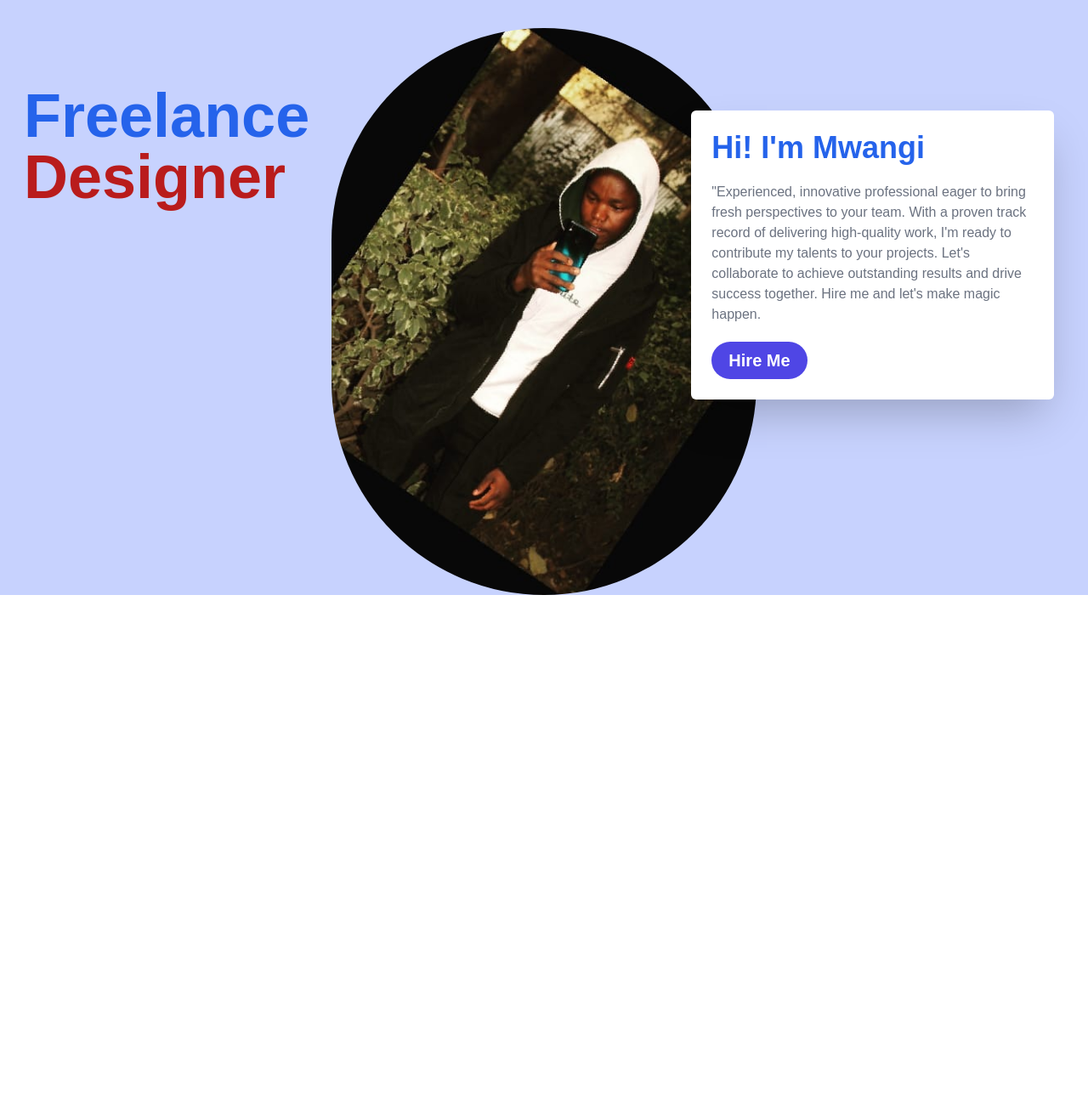
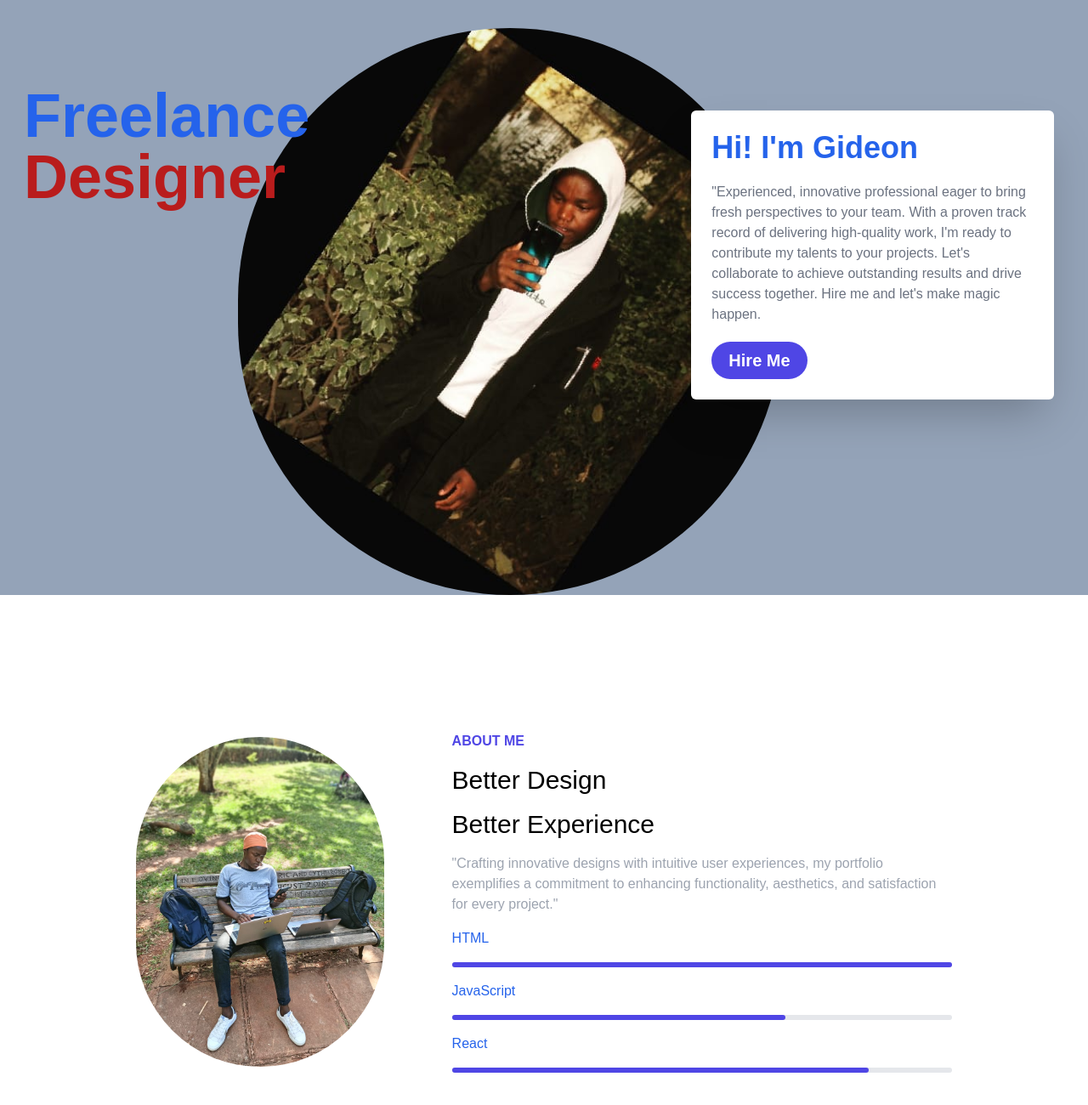
Before and after one commit to mwangi96/MyPortfolioSite, a website: page index.html in a window 1280 px wide. Shown: the part 100-1400 px from the top of the page at 85% size. Before the commit the page ends 800 px from the top, so only its background shows below. Drawn offline with nearby package versions, Linux system fonts and the light colour scheme; files that its build step writes are made by us from their sources.

Commit message:
About me section commit

```diff
--- a/index.html
+++ b/index.html
@@ -17,7 +17,7 @@
 </head>
 <body class="font-nuito">
     <!-- Intro section -->
-    <div class="h-1/2 lg:h-screen bg-gradient-to-t from bg-indigo-200 relative overflow-hidden">
+        <div class="sm:h-screen lg:1/2 bg-gradient-to-t from bg-slate-400 relative overflow-hidden">
             <!-- navbar -->
             <nav class="w-full fixed top-0 bg-white z-10" >
                 <div class="container mx-auto py-3 items-center flex justify-between">
@@ -33,7 +33,7 @@
                             <li class="hover:text-red-600"><a href="#">contact</a></li>
                         </ul>
                     <img src="images/dark-mode.png" alt="" class="hidden md:block cursor-pointer w-6 ">
-                  <div id="hamburger" class="space-y-1 md:hidden cursor-pointer z-20" >
+                        <div id="hamburger" class="space-y-1 md:hidden cursor-pointer z-10" >
                             <div class="w-6 h-0.5 bg-black"></div>
                             <div class="w-6 h-0.5 bg-black"></div>
                             <div class="w-6 h-0.5 bg-black"></div>
@@ -50,22 +50,53 @@
             </nav>
                 <!-- content -->
                 <!-- portfolio image -->
-        <img src="images/portfolio-img.jpg" alt="" class="absolute bottom-0 right-0 h-5/6 object-cover lg:left-0 mx-auto rounded-full" width="500" height="300">
+                <img src="images/portfolio-img.jpg" alt="" class="absolute bottom-0 right-20 h-5/6 object-cover lg:left-0 mx-auto rounded-full sm:h-3/5 sm:w-3/5 md:h-3/5 md:w-3/5  lg:h-5/6 lg:w-2/4" width="600" height="300">
                 <!-- Animated text -->
                 <div class="top-1/4 absolute left-5 text-xl sm:left-5 sm:top-13 sm:text-4xl md:left-1/4 md:text-6xl lg:left-7 xl:left-46 xl:text-7xl font-bold">
                     <span class="text-blue-600">Freelance</span>
-            <p class="text-red-700" id="texts">Developer</p>
+                    <p class="text-red-700" id="texts"></p>
                 </div>
                 <!-- portfolio texts -->
                 <div class="hidden gap-5 absolute top-0 bottom-0 m-auto right-10 bg-white p-6 h-fit shadow-2xl hover:shadow-lg w-1/3 rounded-md lg:flex flex-col">
-            <h1 class="text-4xl font-bold text-blue-600">Hi! I'm Mwangi</h1>
+                    <h1 class="text-4xl font-bold text-blue-600">Hi! I'm Gideon</h1>
                     <p class="text-gray-500">"Experienced, innovative professional eager to bring fresh perspectives to your team. With a proven track record of delivering high-quality work, I'm ready to contribute my talents to your projects. Let's collaborate to achieve outstanding results and drive success together. Hire me and let's make magic happen.</p>
                     <a href="#" class="bg-indigo-600  hover:bg-red-600 text-white hover:text-black text-xl px-5 py-2 w-fit rounded-full font-semibold">Hire Me</a>
                 </div>
-
+        </div>
+        <!-- About Me Page -->
+            <div class="px-40">
+                <div class="container mx-auto py-40 gap-20 items-center flex flex-col-reverse lg:flex-row">
+                    <!-- Left side of the flexbox -->
+                    <div class="relative">
+                        <img src="images/about-portfolio-img.jpg" alt="" class=" h-full rounded-full overflow-hidden" width="600" height="600">
+                    </div>
+                    <!--  Right side of the flexbox-->
+                    <div class="my-auto flex flex-col space-y-4">
+                        <h1 class="text-indigo-600 font-bold uppercase">About Me</h1>
+                        <h1 class="text-3xl font-medium">Better Design</h1>
+                        <h1 class="text-3xl font-medium">Better Experience</h1>
+                        <p class="text-gray-400">"Crafting innovative designs with intuitive user experiences, my portfolio exemplifies a commitment to enhancing functionality, aesthetics, and satisfaction for every project."</p>
+                        <h2 class="text-blue-600 font-medium">HTML</h2>
+                        <div class="w-full bg-gray-200 h-1.5 rounded-md">
+                            <div class="w-full bg-indigo-600 h-1.5 rounded-md">
+                            </div>
+                        </div>
+                        <h2 class="text-blue-600 font-medium">JavaScript</h2>
+                        <div class="w-full bg-gray-200 h-1.5 rounded-md">
+                            <div class="w-4/6 bg-indigo-600 h-1.5 rounded-md">
+                            </div>
+                        </div>
+                        <h2 class="text-blue-600 font-medium">React</h2>
+                        <div class="w-full bg-gray-200 h-1.5 rounded-md">
+                            <div class="w-5/6 bg-indigo-600 h-1.5 rounded-md">
+                            </div>
+                        </div>
+                    </div>
+                </div>
+            </div>
         </div>
 
-
+         <!-- javascripts codes -->
     <script>
         const hamburger = document.querySelector('#hamburger')
         const menu = document.querySelector('#menu')
```
Lines whose indentation alone changed are shown as unchanged.
